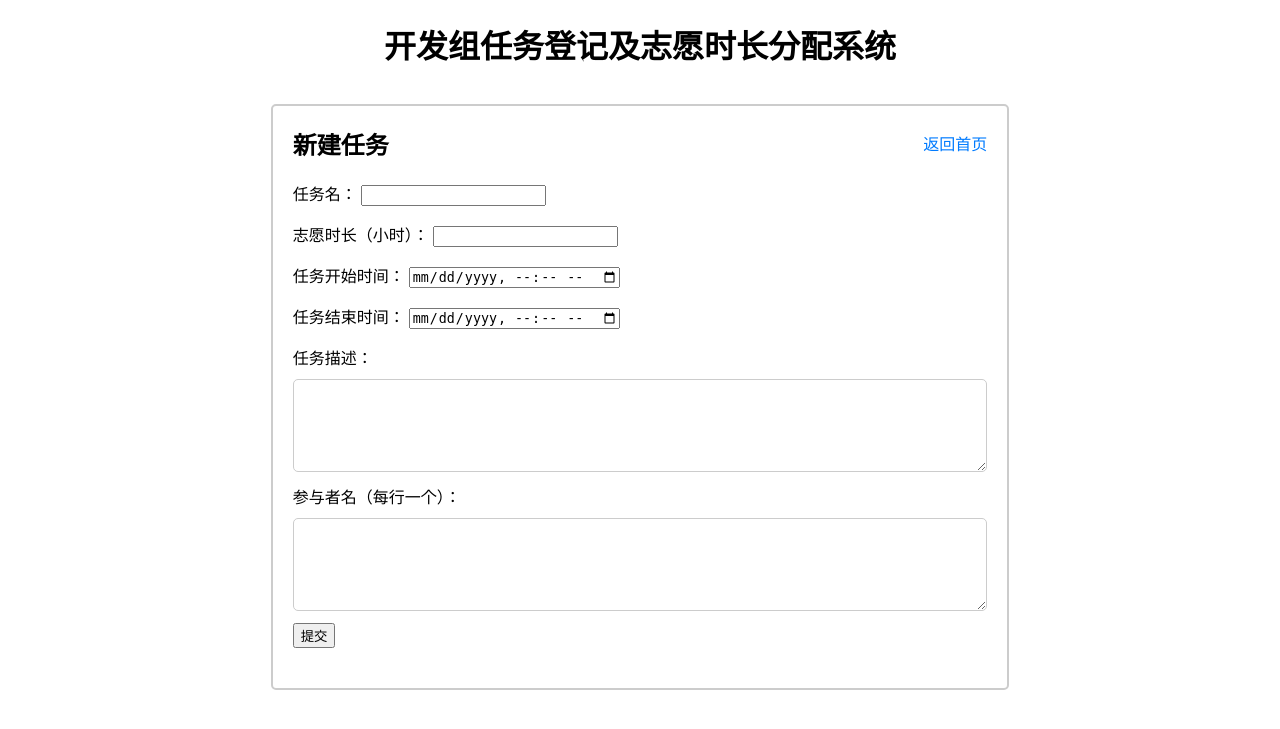
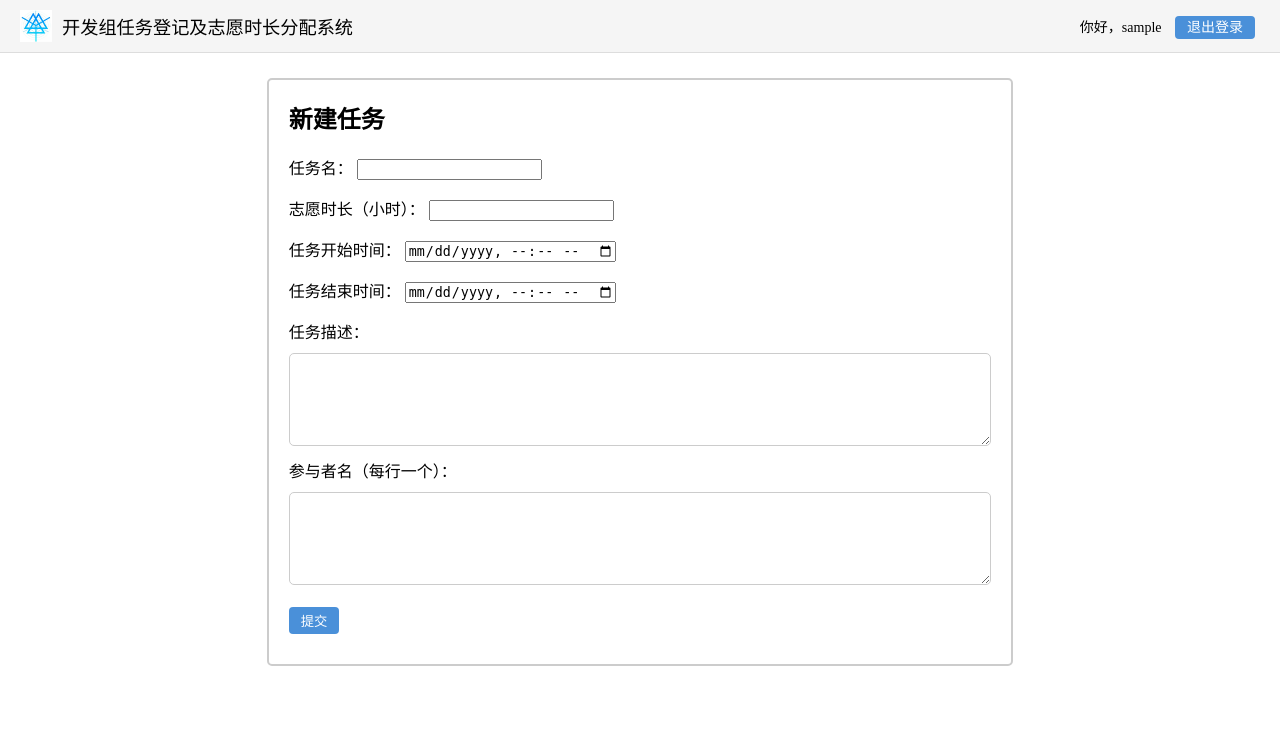
Before and after one commit to WhiteCatBlackHat/volunteer-hours-system, a Flask app: page /task/new in a window 1280 px wide. Shown: the top 729 px of the page. Run offline with Flask 3, Linux system fonts and the light colour scheme; the visitor is signed in with stand-in values (Sample User, id 1).

Commit message:
feat: 使所有页面继承 base.html 并更新了前端界面

```diff
--- a/app/static/home.js
+++ b/app/static/home.js
@@ -10,7 +10,7 @@ async function init() {
             <p>任务时间：<span>${formatDateTime(task.start_time)}</span> ~ <span>${formatDateTime(task.end_time)}</span></p>
             <p>任务内容：<span>${task.description}</span></p>
             <p>志愿时长：<span>${task.hours}</span> 小时</p>
-            <p>参与人员：<span>${task.users.join('、')}</span></p>
+            <p>参与人员：<span>${task.users.map(user => `<a href="/user/${user}">${user}</a>`).join('、')}</span></p>
         `;
         li.querySelector('.delete-btn').addEventListener('click', () => { deleteTask(task.id, task.name); });
         taskUl.appendChild(li);
--- a/app/static/style.css
+++ b/app/static/style.css
@@ -1,5 +1,9 @@
 h1 {
     text-align: center;
+}
+body {
+    margin: 0;
+    padding: 0;
 }
 .body {
     display: flex;
@@ -20,6 +24,7 @@ h1 {
     display: flex;
     justify-content: space-between;
     align-items: center;
+    gap: 30px;
 }
 .container :first-child {
     margin-top: 0;
@@ -37,6 +42,9 @@ ul {
 li {
     margin-bottom: 5px;
 }
+#status-ul li {
+    margin-bottom: 8px;
+}
 a {
     text-decoration: none;
     color: #007BFF;
@@ -44,17 +52,43 @@ a {
 a:hover {
     color: #0056b3;
 }
+.logo {
+    display: flex;
+    align-items: center;
+    gap: 10px;
+    font-size: 1.3em;
+    color: black;
+    border-radius: 5px;
+    padding: 5px;
+    transition: background 0.2s, box-shadow 0.2s;
+}
+.logo:hover {
+    background: rgba(200, 200, 200, 0.25);
+    color: #555;
+}
 .edit-btn {
-    color: black;
-    background-color: #eee;
+    color: #1c8c2c;
+    background-color: #fff;
     font-size: 0.9em;
     padding: 1px 7px;
-    border: 1px solid #bbb;
     border-radius: 3px;
+    border: 1px solid #1c8c2c;
 }
 .edit-btn:hover {
-    color: black;
-    background-color: #ddd;
+    color: #ccc;
+    background-color: #1c8c2c;
+}
+.delete-btn {
+    color: #fff;
+    background-color: #d32f2f;
+    font-size: 0.9em;
+    padding: 2px 8px;
+    border-radius: 3px;
+    border: none;
+}
+.delete-btn:hover {
+    color: #ccc;
+    background-color: #b71c1c;
 }
 form {
     margin-top: 20px;
@@ -85,6 +119,43 @@ textarea {
     margin-top: 20px;
     margin-bottom: 0;
 }
+.topbar {
+    display: flex;
+    justify-content: space-between;
+    align-items: center;
+    gap: 12px;
+    margin: 0;
+    margin-bottom: 10px;
+    padding: 5px 15px;
+    font-size: 14px;
+    background: #f5f5f5;
+    border-bottom: 1px solid #ddd;
+}
+.topbar-btn, .add-btn {
+    padding: 4px 12px;
+    background-color: #4a90d9;
+    color: #fff;
+    text-decoration: none;
+    border-radius: 4px;
+}
+.topbar-btn:hover, .add-btn:hover {
+    background-color: #357ab8;
+    color: #ccc;
+}
+.user-auth {
+    margin: 10px;
+}
+.greeting {
+    margin: 0 10px;
+}
+button[type="submit"] {
+    background-color: #4a90d9;
+    color: #fff;
+    margin: 10px 0 0;
+    padding: 4px 12px;
+    border-radius: 4px;
+    border: none;
+}
 @media (max-width: 600px) {
     .body {
         flex-direction: column;
@@ -92,29 +163,8 @@ textarea {
     .container {
         max-width: 100%;
     }
-    .container-header {
+    .topbar {
         flex-direction: column;
+        gap: 0;
     }
 }
-.topbar {
-    display: flex;
-    justify-content: flex-end;
-    align-items: center;
-    gap: 12px;
-    padding: 8px 20px;
-    font-size: 14px;
-    background: #f5f5f5;
-    border-bottom: 1px solid #ddd;
-}
-
-.topbar-btn {
-    padding: 4px 12px;
-    background: #4a90d9;
-    color: #fff;
-    text-decoration: none;
-    border-radius: 4px;
-}
-
-.topbar-btn:hover {
-    background: #357ab8;
-}
--- a/app/static/task_edit.js
+++ b/app/static/task_edit.js
@@ -10,6 +10,7 @@ async function submitTaskForm() {
     const usernames = usernamesTextarea.value.split('\n').map(name => name.trim()).filter(name => name !== '');
     const resultDiv = document.getElementById('result');
     resultDiv.innerHTML = '';
+    resultDiv.hidden = false;
     const submitButton = document.getElementById('submit');
     submitButton.disabled = true;
 
@@ -60,3 +61,5 @@ async function submitTaskForm() {
         submitButton.disabled = false;
     }
 }
+
+document.addEventListener('DOMContentLoaded', () => { document.getElementById('result').hidden = true; });
--- a/app/static/task_new.js
+++ b/app/static/task_new.js
@@ -8,6 +8,7 @@ async function submitTaskForm() {
     const usernames = usernamesTextarea.value.split('\n').map(name => name.trim()).filter(name => name !== '');
     const resultDiv = document.getElementById('result');
     resultDiv.innerHTML = '';
+    resultDiv.hidden = false;
     const submitButton = document.getElementById('submit');
     submitButton.disabled = true;
 
@@ -58,3 +59,5 @@ async function submitTaskForm() {
         submitButton.disabled = false;
     }
 }
+
+document.addEventListener('DOMContentLoaded', () => { document.getElementById('result').hidden = true; });
--- a/app/static/user_edit.js
+++ b/app/static/user_edit.js
@@ -3,6 +3,7 @@ async function submitEditUserForm() {
     const originalUsername = document.getElementById('edit-user-form').dataset.originalUsername;
     const resultDiv = document.getElementById('result');
     resultDiv.innerHTML = '';
+    resultDiv.hidden = false;
     const submitButton = document.getElementById('submit');
     submitButton.disabled = true;
 
@@ -34,3 +35,5 @@ async function submitEditUserForm() {
         submitButton.disabled = false;
     }
 }
+
+document.addEventListener('DOMContentLoaded', () => { document.getElementById('result').hidden = true; });
--- a/app/static/user_new.js
+++ b/app/static/user_new.js
@@ -3,6 +3,7 @@ async function submitUserForm() {
     const usernames = usernameTextarea.value.split('\n').map(name => name.trim()).filter(name => name !== '');
     const resultDiv = document.getElementById('result');
     resultDiv.innerHTML = '';
+    resultDiv.hidden = false;
     const submitButton = document.getElementById('submit');
     submitButton.disabled = true;
 
@@ -52,3 +53,5 @@ async function submitUserForm() {
         }
     }
 }
+
+document.addEventListener('DOMContentLoaded', () => { document.getElementById('result').hidden = true; });
--- a/app/templates/auth/login.html
+++ b/app/templates/auth/login.html
@@ -2,6 +2,8 @@
 {% block title %}登录 - 志愿时长管理{% endblock %}
 {% block content %}
 <div class="login-box">
+    <div class="body">
+        <div class="container">
             <h2>管理员登录</h2>
             <form method="post">
                 {{ form.hidden_tag() }}
@@ -17,4 +19,6 @@
                 <p>{{ form.submit() }}</p>
             </form>
         </div>
+    </div>
+</div>
 {% endblock %}
--- a/app/templates/base.html
+++ b/app/templates/base.html
@@ -9,12 +9,20 @@
 </head>
 <body>
     <div class="topbar">
-        {% if current_user.is_authenticated %}
-            <span>你好，{{ current_user.username }}</span>
-            <a href="{{ url_for('auth.logout') }}" class="topbar-btn">退出登录</a>
-        {% else %}
-            <a href="{{ url_for('auth.login') }}" class="topbar-btn">管理员登录</a>
-        {% endif %}
+        <a href="/">
+            <div class="logo">
+                <img src="{{ url_for('static', filename='favicon.ico') }}" alt="logo" height="32" width="32">
+                开发组任务登记及志愿时长分配系统
+            </div>
+        </a>
+        <div class="user-auth">
+            {% if current_user.is_authenticated %}
+                <span class="greeting">你好，{{ current_user.username }}</span>
+                <a href="{{ url_for('auth.logout') }}" class="topbar-btn">退出登录</a>
+            {% else %}
+                <a href="{{ url_for('auth.login') }}" class="topbar-btn">管理员登录</a>
+            {% endif %}
+        </div>
     </div>
 
     {% with messages = get_flashed_messages(with_categories=true) %}
--- a/app/templates/index.html
+++ b/app/templates/index.html
@@ -3,12 +3,10 @@
 {% block title %}首页 - 开发组任务登记及志愿时长分配系统{% endblock %}
 
 {% block content %}
-    <h1>开发组任务登记及志愿时长分配系统</h1>
     <div class="body" id="homepage">
         <div class="container" id="task-container">
             <div class="container-header">
                 <h2>任务列表</h2>
-                &nbsp;&nbsp;&nbsp;&nbsp;
                 <a href="/task/new" class="add-btn" id="add-task-btn">新建任务</a>
             </div>
             <ul id="task-ul"></ul>
@@ -16,7 +14,6 @@
         <div class="container" id="status-container">
             <div class="container-header">
                 <h2>志愿时长统计</h2>
-                &nbsp;&nbsp;&nbsp;&nbsp;
                 <a href="/user/new" class="add-btn" id="add-user-btn">新建参与者</a>
             </div>
             <ul id="status-ul"></ul>
--- a/app/templates/task_new.html
+++ b/app/templates/task_new.html
@@ -1,20 +1,12 @@
-<!DOCTYPE html>
-<html>
-<head>
-    <meta charset="UTF-8">
-    <title>新建任务 - 开发组任务登记及志愿时长分配系统</title>
-    <script src="{{ url_for('static', filename='task_new.js') }}"></script>
-    <script src="{{ url_for('static', filename='warning_unsaved.js') }}"></script>
-    <link rel="stylesheet" href="{{ url_for('static', filename='style.css') }}">
-    <link rel="icon" type="image/x-icon" href="{{ url_for('static', filename='favicon.ico') }}">
-</head>
-<body>
-    <h1>开发组任务登记及志愿时长分配系统</h1>
+{% extends "base.html" %}
+
+{% block title %}新建任务 - 开发组任务登记及志愿时长分配系统{% endblock %}
+
+{% block content %}
     <div class="body">
         <div class="container" id="task-container">
             <div class="container-header">
-                <h2>新建任务</h2>&nbsp;&nbsp;&nbsp;&nbsp;&nbsp;&nbsp;&nbsp;&nbsp;&nbsp;&nbsp;&nbsp;&nbsp;&nbsp;&nbsp;&nbsp;&nbsp;
-                <a href="/">返回首页</a>
+                <h2>新建任务</h2>
             </div>
             <form id="task-form" onsubmit="submitTaskForm(); return false;">
                 <p>
@@ -42,5 +34,9 @@
             <div id="result"></div>
         </div>
     </div>
-</body>
-</html>
+{% endblock %}
+
+{% block scripts %}
+    <script src="{{ url_for('static', filename='task_new.js') }}"></script>
+    <script src="{{ url_for('static', filename='warning_unsaved.js') }}"></script>
+{% endblock %}
```
Also changed, not shown: app/templates/task_edit.html (+12 -16 lines), app/templates/user.html (+12 -17 lines), app/templates/user_edit.html (+12 -16 lines), app/templates/user_new.html (+12 -16 lines). Lines whose indentation alone changed are shown as unchanged.
